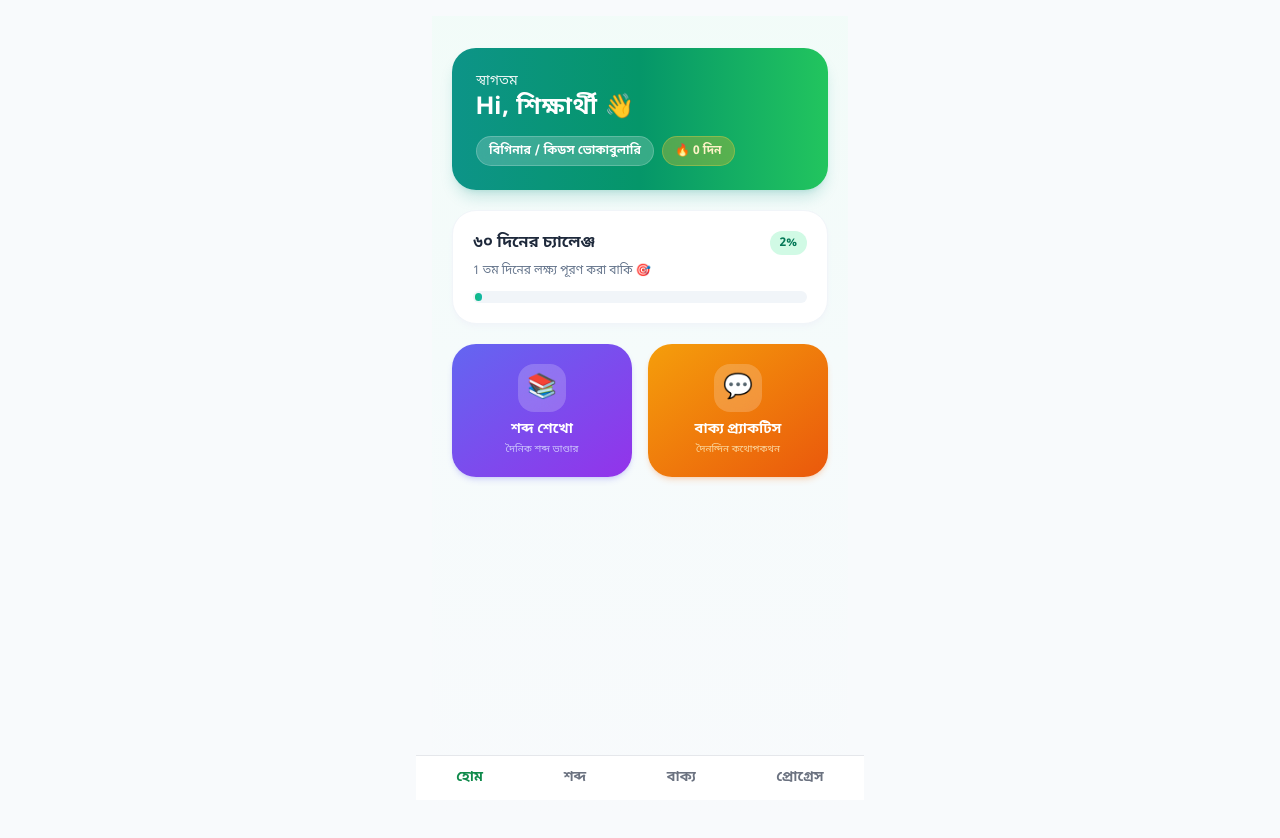
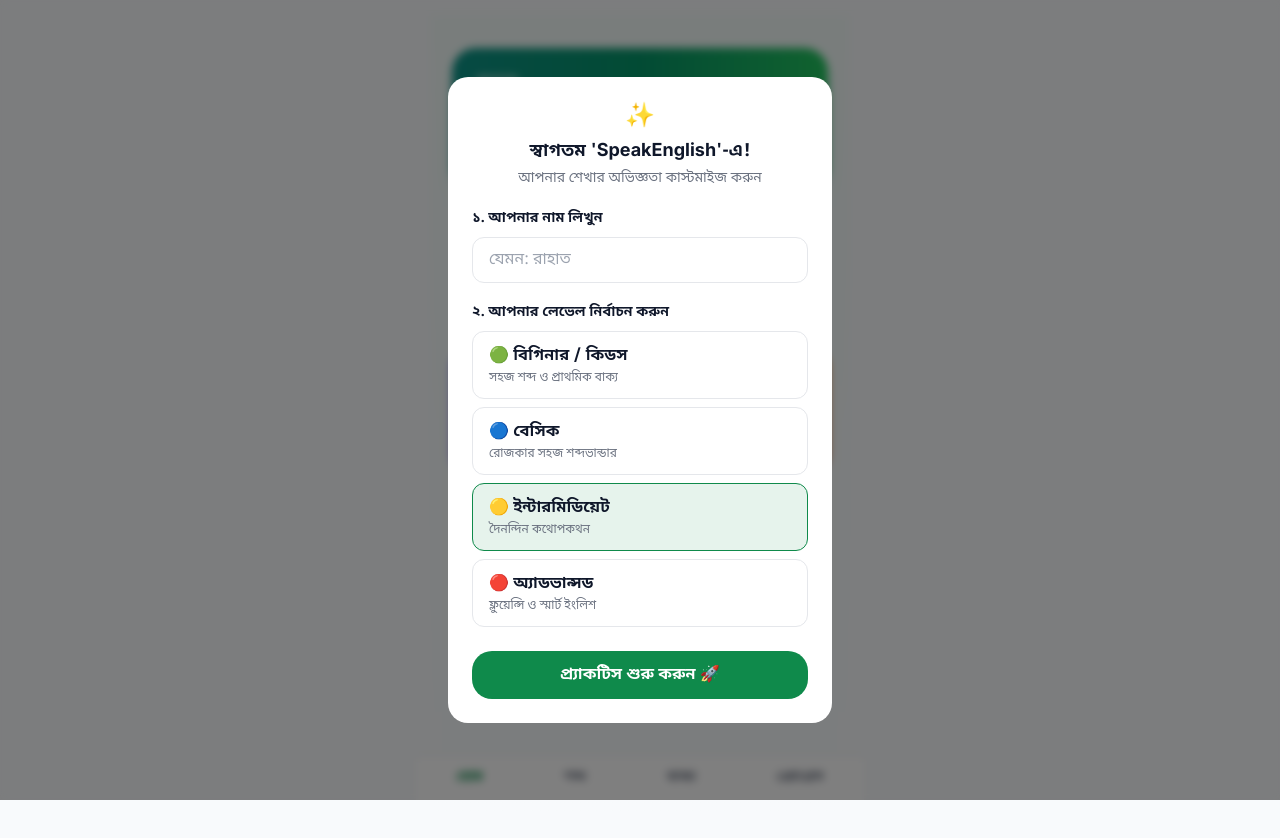
Before and after one commit to speakenglish2222-cloud/speakenglish-app, a Next.js app: page / in a window 1280 px wide. Shown: the top 838 px of the page. Built offline with nearby package versions, Linux system fonts and the light colour scheme; no server answers; the database is empty.

Commit message:
Update page.tsx

```diff
--- a/app/page.tsx
+++ b/app/page.tsx
@@ -4,9 +4,11 @@ import { useEffect, useState } from "react";
 import { supabase } from "@/lib/supabase";
 import { getDeviceId } from "@/lib/device";
 import TodayPractice from "@/components/TodayPractice";
+import OnboardingModal from "@/components/OnboardingModal";
 
 type UserRow = {
   id: string;
+  name?: string | null;
   device_id: string;
   current_level: string;
   streak_count: number;
@@ -24,26 +26,27 @@ export default function HomePage() {
   const [user, setUser] = useState<UserRow | null>(null);
   const [loading, setLoading] = useState(true);
 
+  // ⚡ অনবোর্ডিং মডালের জন্য নতুন স্টেটসমূহ
+  const [needsOnboarding, setNeedsOnboarding] = useState(false);
+  const [deviceId, setDeviceId] = useState("");
+
   useEffect(() => {
     async function loadOrCreateUser() {
-      const deviceId = getDeviceId();
-      if (!deviceId) return;
+      const devId = getDeviceId();
+      if (!devId) return;
+      setDeviceId(devId);
 
       const { data: existing } = await supabase
         .from("users")
         .select("*")
-        .eq("device_id", deviceId)
+        .eq("device_id", devId)
         .maybeSingle();
 
       if (existing) {
         setUser(existing as UserRow);
       } else {
-        const { data: created } = await supabase
-          .from("users")
-          .insert({ device_id: deviceId })
-          .select()
-          .single();
-        setUser(created as UserRow);
+        // 🚀 ইউজার না থাকলে স্বয়ংক্রিয়ভাবে ডাটাবেজে রো তৈরি না করে মডাল দেখানো হবে
+        setNeedsOnboarding(true);
       }
       setLoading(false);
     }
@@ -64,11 +67,13 @@ export default function HomePage() {
   const progressPercent = Math.round((daysSinceStart / 60) * 100);
 
   return (
-    <main className="p-5 pt-8 min-h-screen bg-gradient-to-b from-emerald-50/50 via-teal-50/30 to-slate-50">
+    <main className="p-5 pt-8 min-h-screen bg-gradient-to-b from-emerald-50/50 via-teal-50/30 to-slate-50 relative">
       {/* Hero Section with Vibrant Gradient */}
       <section className="bg-gradient-to-r from-teal-600 via-emerald-600 to-green-500 text-white rounded-3xl p-6 mb-5 shadow-lg shadow-teal-600/20">
         <p className="text-sm font-medium opacity-90">স্বাগতম</p>
-        <h1 className="text-2xl font-extrabold mb-3 tracking-wide">Hi, শিক্ষার্থী 👋</h1>
+        <h1 className="text-2xl font-extrabold mb-3 tracking-wide">
+          Hi, {user?.name ? user.name : "শিক্ষার্থী"} 👋
+        </h1>
         <div className="flex flex-wrap gap-2">
           <span className="bg-white/20 backdrop-blur-md text-white text-xs font-semibold px-3 py-1.5 rounded-full border border-white/20">
             {loading ? "..." : LEVEL_LABELS[user?.current_level ?? "level1"]}
@@ -129,6 +134,18 @@ export default function HomePage() {
           <TodayPractice userId={user.id} />
         </div>
       )}
+
+      {/* ✨ Onboarding Modal Integration */}
+      {needsOnboarding && (
+        <OnboardingModal
+          mode="onboarding"
+          deviceId={deviceId}
+          onComplete={(newUser) => {
+            setUser(newUser as any);
+            setNeedsOnboarding(false);
+          }}
+        />
+      )}
     </main>
   );
 }
```
